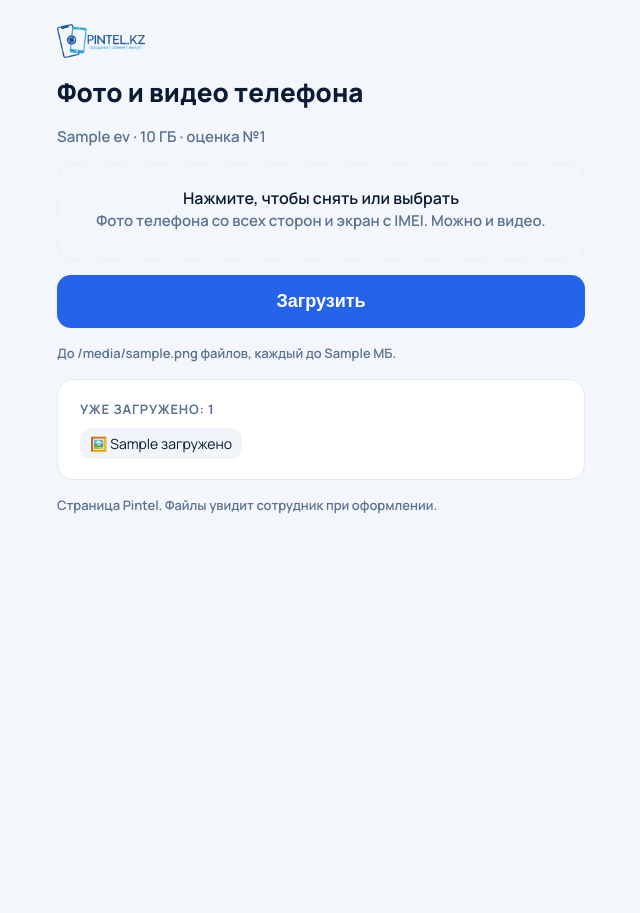
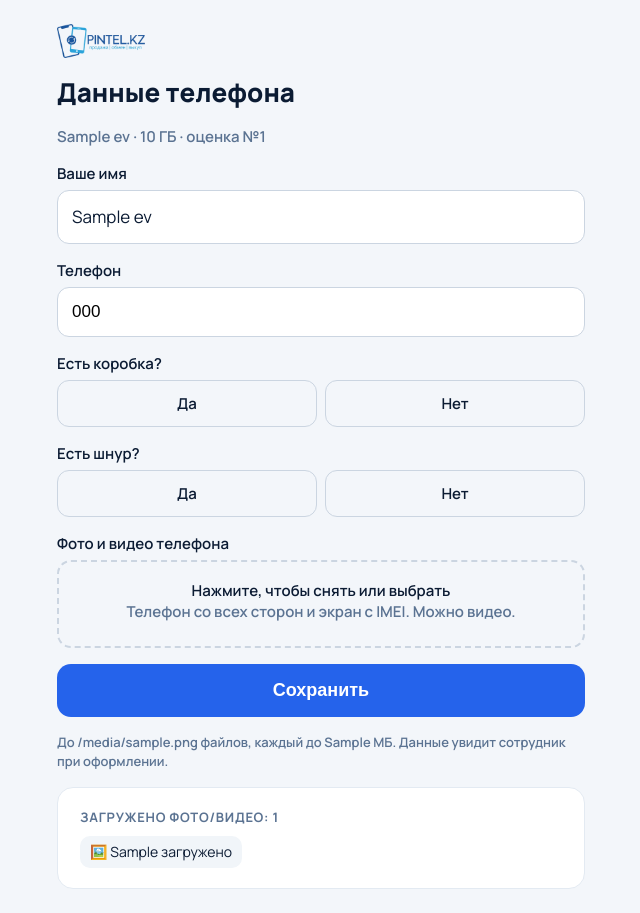
Before and after one commit to AsikSoftware/TgOsint, a FastAPI app: template pintel/pintel_server/templates/upload.html in a window 1280 px wide. Shown: the whole page, without its empty margins (319-959 px from the left). Before the commit the page ends 514 px from the top, so only its background shows below. Run offline with FastAPI, Linux system fonts and the light colour scheme; the template is opened without the code that fills it: most values are stand-ins (such as "Sample title", 1, 10 or a date in 2020); some web fonts are replaced.

Commit message:
kiosk: убрать цену с экрана; ввод данных — на странице сервера
По уточнению: весь ручной ввод уходит в pintel_server (веб), а киоск
цену не показывает — её называет сотрудник.

- upload.html: имя, телефон, коробка/шнур + фото/видео вводятся на
  странице /u/{token} (клиент со своего телефона по QR); web POST
  принимает эти поля вместе с файлами.
- при создании оценки сервер заводит upload_token и отдаёт «ссылка_данных»
  — киоск рисует на неё QR.
- киоск ResultScreen: ценовая карточка убрана, вместо неё номер талона,
  QR на страницу данных и подпись «цену назовёт сотрудник»; чип показывает
  только состояние. Флоу «Продать за N»/талон с ценой удалён, кнопка «Готово».
- авто-цена остаётся внутренней подсказкой сотруднику, клиенту нигде не видна.
- тест обновлён на ввод через страницу сервера (90 проходят).

Co-Authored-By: Claude Opus 4.8 <noreply@anthropic.com>
Claude-Session: https://claude.ai/code/session_01TpbSfTj26UXpP1kGockQym

```diff
--- a/pintel/pintel_server/routers/kiosk_api.py
+++ b/pintel/pintel_server/routers/kiosk_api.py
@@ -95,6 +95,7 @@ def create_evaluation(body: EvaluationIn, kiosk: Kiosk = Depends(current_kiosk),
     ev, created = ev_service.create_from_kiosk(db, kiosk, body.model_dump())
     return {"id": ev.id, "номер": ev.number, "день": ev.day, "создана": created,
             "статус": ev.status, "ссылка_отчёта": f"{settings.public_url}/r/{ev.public_token}",
+            "ссылка_данных": ev_service.upload_url(ev),
             "уже_приносили": bool(ev.device and ev.device.evaluations_count > 1)}
 
 
--- a/pintel/pintel_server/routers/web.py
+++ b/pintel/pintel_server/routers/web.py
@@ -191,14 +191,31 @@ def upload_page(request: Request, token: str, db: DbSession = Depends(get_db)):
                   max_mb=settings.media_max_mb)
 
 
+def _tri(v):
+    return True if v == "yes" else (False if v == "no" else None)
+
+
 @router.post("/u/{token}")
 async def upload_receive(request: Request, token: str, db: DbSession = Depends(get_db),
+                         client_name: Optional[str] = Form(None), client_phone: Optional[str] = Form(None),
+                         has_box: Optional[str] = Form(None), has_cord: Optional[str] = Form(None),
                          files: list[UploadFile] = File(default=[])):
     ev = db.scalar(select(Evaluation).where(Evaluation.upload_token == token))
     if not ev:
         raise HTTPException(404, "ссылка недействительна")
     if ev.ocenka_device_id:                                    # сделка уже ушла в Оценку — не принимаем
         return RedirectResponse(f"/u/{token}?m=imported", 303)
+
+    # имя/телефон/коробка/шнур — вводятся здесь, на сервере (не в киоске)
+    if client_name is not None and client_name.strip():
+        ev.client_name = client_name.strip()[:120]
+    if client_phone is not None and client_phone.strip():
+        ev.client_phone = client_phone.strip()[:20]
+    if _tri(has_box) is not None:
+        ev.has_box = _tri(has_box)
+    if _tri(has_cord) is not None:
+        ev.has_cord = _tri(has_cord)
+    db.commit()
 
     os.makedirs(settings.media_dir, exist_ok=True)
     limit = settings.media_max_mb * 1024 * 1024
--- a/pintel/pintel_server/services/evaluations.py
+++ b/pintel/pintel_server/services/evaluations.py
@@ -86,6 +86,7 @@ def create_from_kiosk(db, kiosk, payload: dict) -> tuple[Evaluation, bool]:
         price_column=price.get("основание"), apple_summary=apple_summary(rep)[:120],
         locks_summary=locks_summary(rep)[:120], status=ST_NEW, report=rep,
         snapshot=payload.get("snapshot"), public_token=secrets.token_urlsafe(12),
+        upload_token=secrets.token_urlsafe(12)[:32],
     )
     db.add(ev)
     db.flush()
--- a/pintel/pintel_server/templates/upload.html
+++ b/pintel/pintel_server/templates/upload.html
@@ -1,46 +1,68 @@
 <!doctype html>
 <html lang="ru"><head><meta charset="utf-8"><meta name="viewport" content="width=device-width, initial-scale=1">
-<title>Фото телефона · Pintel</title><link rel="stylesheet" href="/static/app.css">
+<title>Данные телефона · Pintel</title><link rel="stylesheet" href="/static/app.css">
 <style>
-  .drop{border:2px dashed var(--line,#cbd5e1);border-radius:16px;padding:22px;text-align:center}
-  .big{display:block;width:100%;padding:16px;font-size:18px;border-radius:14px;border:0;background:#2563eb;color:#fff;font-weight:600}
+  .fld{display:flex;flex-direction:column;gap:6px}
+  .fld input[type=text],.fld input[type=tel]{padding:14px;font-size:17px;border:1px solid #cbd5e1;border-radius:12px;width:100%;box-sizing:border-box}
+  .seg{display:flex;gap:8px}
+  .seg label{flex:1;text-align:center;padding:12px;border:1px solid #cbd5e1;border-radius:12px;font-weight:600}
+  .seg input{display:none}
+  .seg input:checked + span{color:#1d4ed8}
+  .seg label:has(input:checked){border-color:#2563eb;background:#eff6ff}
+  .drop{border:2px dashed #cbd5e1;border-radius:14px;padding:18px;text-align:center}
+  .big{display:block;width:100%;padding:16px;font-size:18px;border-radius:14px;border:0;background:#2563eb;color:#fff;font-weight:700}
   .thumbs{display:flex;flex-wrap:wrap;gap:8px}
-  .thumb{display:flex;align-items:center;gap:6px;background:#f1f5f9;border-radius:10px;padding:6px 10px;font-size:14px}
+  .thumb{background:#f1f5f9;border-radius:10px;padding:6px 10px;font-size:14px}
   .okbar{background:#dcfce7;color:#166534;border-radius:10px;padding:10px 12px}
   .warnbar{background:#fef9c3;color:#854d0e;border-radius:10px;padding:10px 12px}
+  label.q{font-weight:600;font-size:15px}
 </style></head>
 <body>
 <main style="max-width:560px;margin:0 auto;padding:24px 16px;gap:16px;display:flex;flex-direction:column">
   <img src="/static/logo.png" alt="Pintel" style="height:34px;width:auto;align-self:flex-start">
-  <h1 style="margin:0">Фото и видео телефона</h1>
+  <h1 style="margin:0">Данные телефона</h1>
   <div class="muted">{{ ev.model_name or 'iPhone' }}{% if ev.capacity_gb %} · {{ ev.capacity_gb }} ГБ{% endif %} · оценка №{{ ev.number }}</div>
 
   {% if imported %}
-    <div class="okbar">Сделка уже оформлена — загрузка закрыта. Спасибо!</div>
+    <div class="okbar">Сделка уже оформлена — страница закрыта. Спасибо!</div>
   {% else %}
-    {% if flash == 'ok' %}<div class="okbar">Загружено. Можно добавить ещё или закрыть страницу.</div>{% endif %}
-    {% if flash == 'imported' %}<div class="warnbar">Сделка уже оформлена, новые файлы не принимаются.</div>{% endif %}
+    {% if flash == 'ok' %}<div class="okbar">Сохранено. Можно добавить ещё фото или закрыть страницу.</div>{% endif %}
+    {% if flash == 'imported' %}<div class="warnbar">Сделка уже оформлена, изменения не принимаются.</div>{% endif %}
 
-    <form method="post" enctype="multipart/form-data" style="display:flex;flex-direction:column;gap:14px">
-      <label class="drop">
-        <input type="file" name="files" multiple accept="image/*,video/*" style="display:none" id="f"
-               onchange="document.getElementById('n').textContent = this.files.length + ' выбрано'">
-        <div style="font-size:16px;font-weight:600">Нажмите, чтобы снять или выбрать</div>
-        <div class="muted">Фото телефона со всех сторон и экран с IMEI. Можно и видео.</div>
-        <div class="muted" id="n" style="margin-top:6px"></div>
-      </label>
-      <button class="big" type="submit">Загрузить</button>
+    <form method="post" enctype="multipart/form-data" style="display:flex;flex-direction:column;gap:16px">
+      <div class="fld"><label class="q">Ваше имя</label>
+        <input type="text" name="client_name" value="{{ ev.client_name or '' }}" placeholder="Как к вам обращаться" autocomplete="name"></div>
+      <div class="fld"><label class="q">Телефон</label>
+        <input type="tel" name="client_phone" value="{{ ev.client_phone or '' }}" placeholder="+7 ___ ___ __ __" autocomplete="tel"></div>
+
+      <div class="fld"><label class="q">Есть коробка?</label>
+        <div class="seg">
+          <label><input type="radio" name="has_box" value="yes" {{ 'checked' if ev.has_box is true }}><span>Да</span></label>
+          <label><input type="radio" name="has_box" value="no" {{ 'checked' if ev.has_box is false }}><span>Нет</span></label>
+        </div></div>
+      <div class="fld"><label class="q">Есть шнур?</label>
+        <div class="seg">
+          <label><input type="radio" name="has_cord" value="yes" {{ 'checked' if ev.has_cord is true }}><span>Да</span></label>
+          <label><input type="radio" name="has_cord" value="no" {{ 'checked' if ev.has_cord is false }}><span>Нет</span></label>
+        </div></div>
+
+      <div class="fld"><label class="q">Фото и видео телефона</label>
+        <label class="drop">
+          <input type="file" name="files" multiple accept="image/*,video/*" style="display:none"
+                 onchange="document.getElementById('n').textContent = this.files.length + ' выбрано'">
+          <div style="font-weight:600">Нажмите, чтобы снять или выбрать</div>
+          <div class="muted">Телефон со всех сторон и экран с IMEI. Можно видео.</div>
+          <div class="muted" id="n" style="margin-top:6px"></div>
+        </label>
+      </div>
+
+      <button class="big" type="submit">Сохранить</button>
+      <div class="note">До {{ max_files }} файлов, каждый до {{ max_mb }} МБ. Данные увидит сотрудник при оформлении.</div>
     </form>
-    <div class="note">До {{ max_files }} файлов, каждый до {{ max_mb }} МБ.</div>
   {% endif %}
 
-  <section class="sec"><h2>Уже загружено: {{ media|length }}</h2>
-    {% if media %}
-      <div class="thumbs">
-        {% for m in media %}<span class="thumb">{{ '🎬' if m['вид'] == 'video' else '🖼️' }} {{ m['загружено'] }}</span>{% endfor %}
-      </div>
+  <section class="sec"><h2>Загружено фото/видео: {{ media|length }}</h2>
+    {% if media %}<div class="thumbs">{% for m in media %}<span class="thumb">{{ '🎬' if m['вид'] == 'video' else '🖼️' }} {{ m['загружено'] }}</span>{% endfor %}</div>
     {% else %}<div class="note">Пока ничего не загружено.</div>{% endif %}
   </section>
-
-  <div class="note">Страница Pintel. Файлы увидит сотрудник при оформлении.</div>
 </main></body></html>
```
Also changed, not shown: pintel/pintel_kiosk/app.py (+1 -20 lines), pintel/pintel_kiosk/ui.py (+40 -39 lines), pintel/tests/test_server.py (+18 -19 lines).
